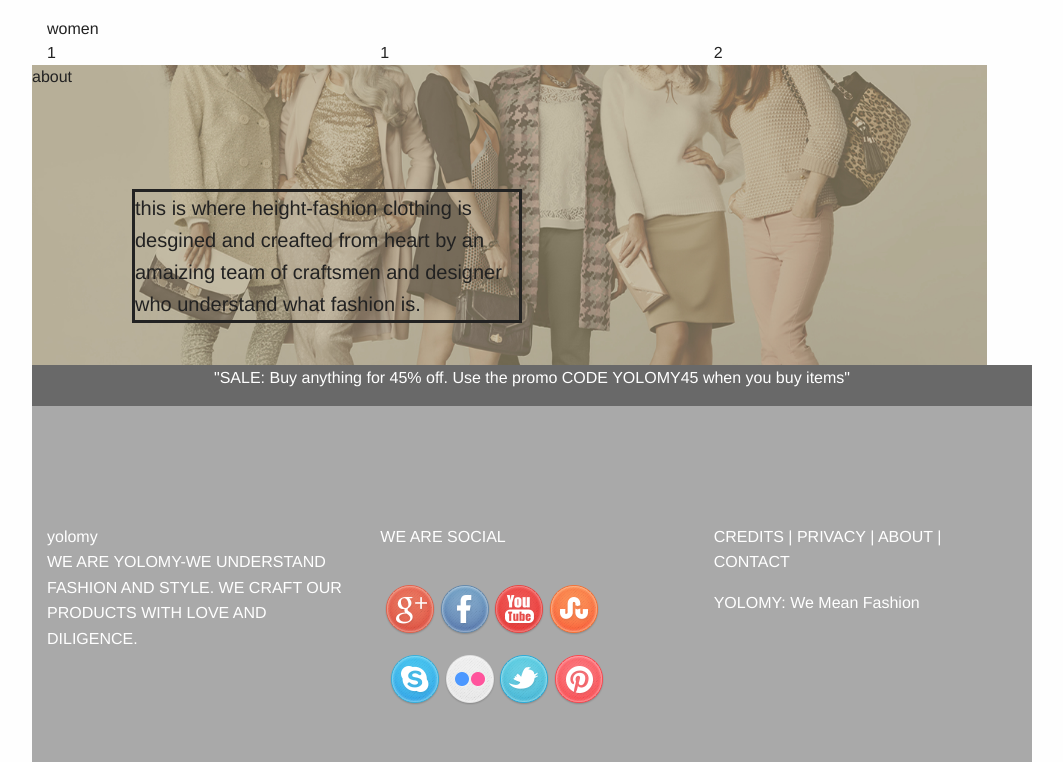
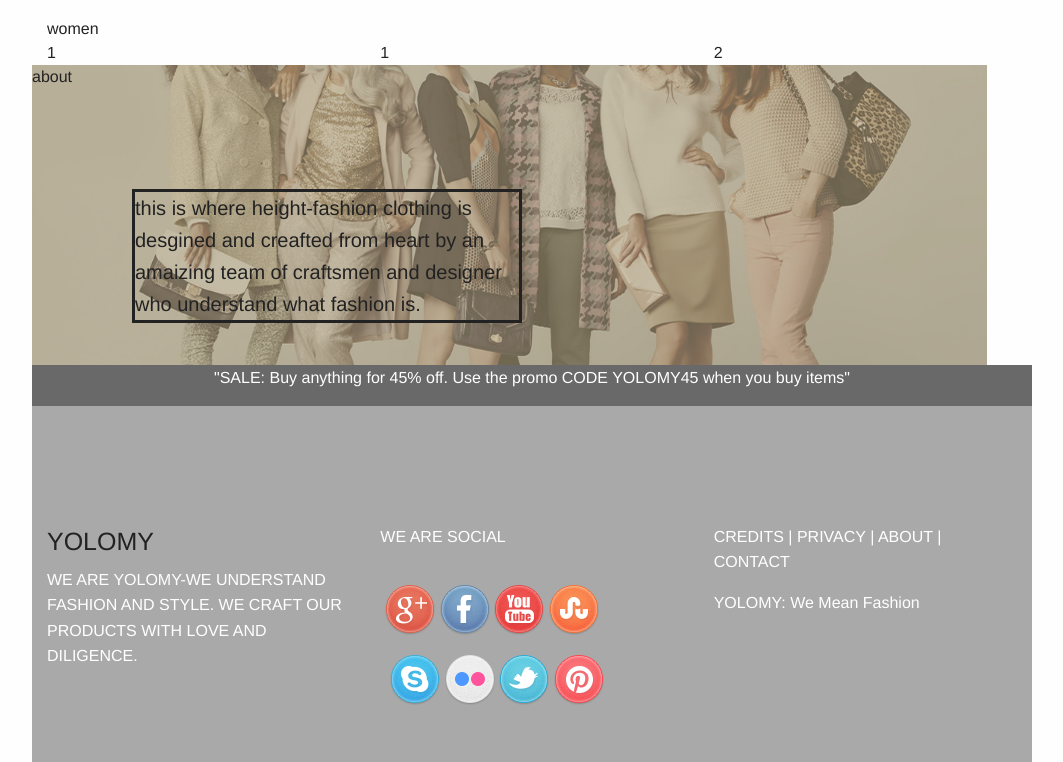
Before and after one commit to skafis/yolomy, a plain HTML site: page index.html in a window 1280 px wide. Shown: the part 1296-2058 px from the top of the page, without its empty margins (93-1156 px from the left). Drawn offline with Linux system fonts and the light colour scheme.

Commit message:
add header to social section

```diff
--- a/index.html
+++ b/index.html
@@ -55,14 +55,15 @@
                   <p>"SALE: Buy anything for 45% off. Use the promo CODE YOLOMY45 when you buy items"</p>
               </div>
               <div class=" row social">
-                  <div class="large-4 columns sector">
-                      <p>yolomy<br>
+                  <div class="large-4 columns sector yolo">
+                      <h4>YOLOMY</h4>
+                      <p>
                           WE ARE YOLOMY-WE UNDERSTAND<br>
                           FASHION AND STYLE. WE CRAFT OUR<br>
                           PRODUCTS WITH LOVE AND DILIGENCE.
                       </p>
                   </div>
-                  <div class="large-4 columns sector">
+                  <div class="large-4 columns sector ">
                       <p>WE ARE SOCIAL</p>
                       <div class="row icons">
                           <img src="css/assets/social_icons/g_plus.png">
@@ -78,7 +79,7 @@
                       </div>
                       <div class="row"></div>
                   </div>
-                  <div class="large-4 columns sector">
+                  <div class="large-4 columns sector credit">
                       <p>CREDITS | PRIVACY | ABOUT | CONTACT</p>
                       YOLOMY: We Mean Fashion
                   </div>
```
